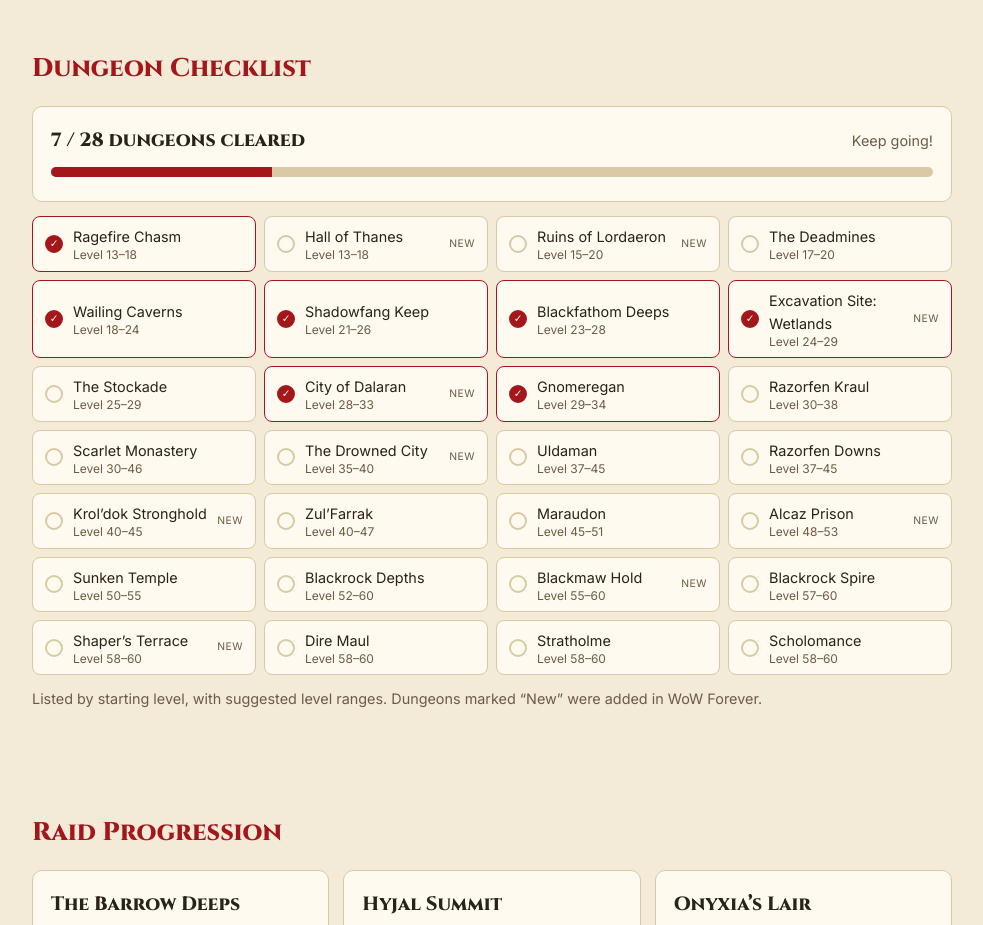
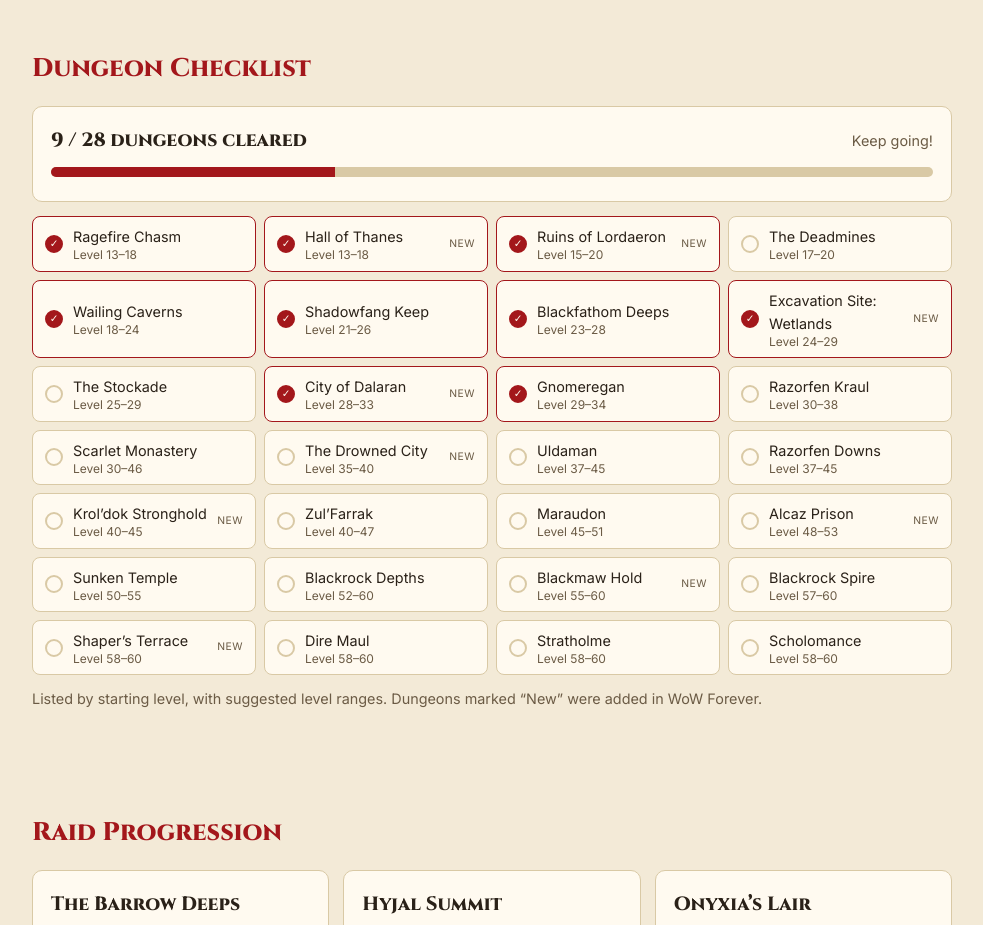
Before and after one commit to Ne0Squid/Dirty-Socks, a plain HTML site: page index.html in a window 1280 px wide. Shown: the part 2380-3305 px from the top of the page, without its empty margins (148-1131 px from the left). Drawn offline with Linux system fonts and the light colour scheme.

Commit message:
Update index.html

```diff
--- a/index.html
+++ b/index.html
@@ -175,7 +175,7 @@ function render(d){
 }
 document.getElementById("yr").textContent=new Date().getFullYear();
 // ===== DUNGEON CHECKLIST: add a dungeon’s name to "cleared" once the guild has beaten it =====
-const cleared=["Ragefire Chasm","Wailing Caverns","Shadowfang Keep","Blackfathom Deeps","Excavation Site: Wetlands","City of Dalaran","Gnomeregan"];
+const cleared=["Ragefire Chasm","Hall of Thanes","Ruins of Lordaeron","Wailing Caverns","Shadowfang Keep","Blackfathom Deeps","Excavation Site: Wetlands","City of Dalaran","Gnomeregan"];
 const dungeons=[ // [name, lowest level, highest level, new in Forever?]
  ["Ragefire Chasm",13,18],["Hall of Thanes",13,18,1],["Ruins of Lordaeron",15,20,1],["The Deadmines",17,20],
  ["Wailing Caverns",18,24],["Shadowfang Keep",21,26],["Blackfathom Deeps",23,28],["Excavation Site: Wetlands",24,29,1],
```
